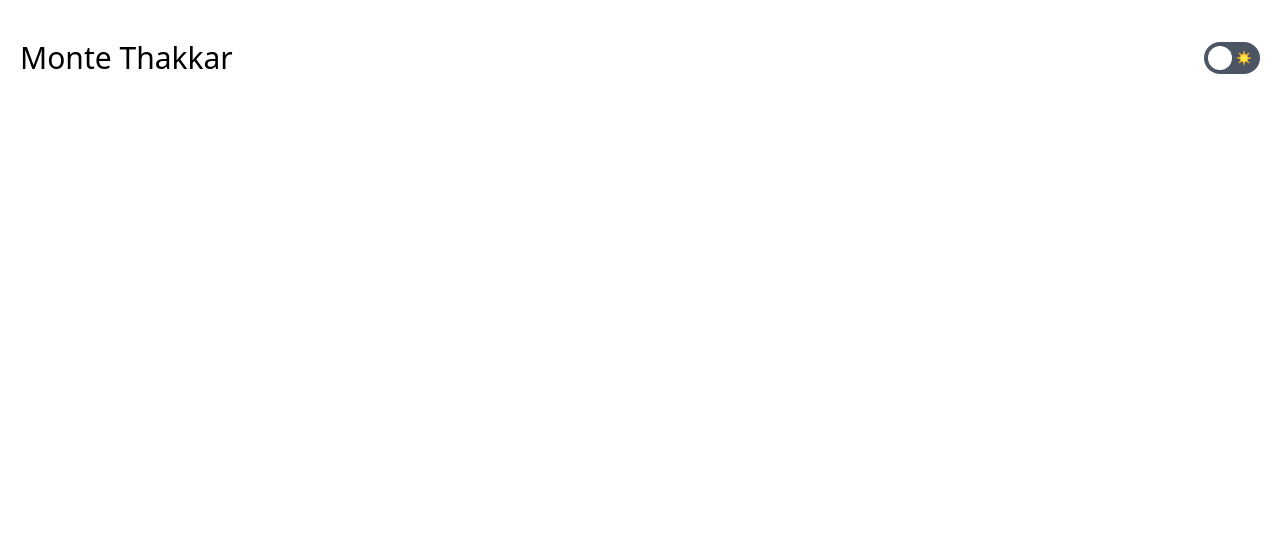
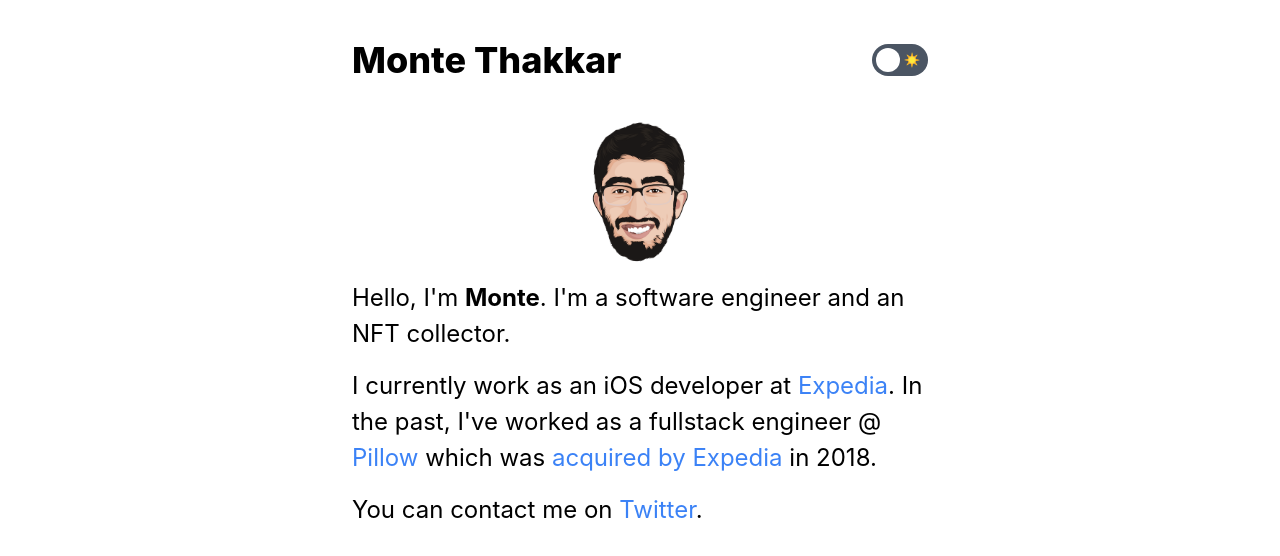
Before and after one commit to Monte9/portfolio-website, a Next.js app: page / in a window 1280 px wide. Shown: the top 556 px of the page. Built offline with nearby package versions, Linux system fonts and the light colour scheme.

Commit message:
added intro section - looks good

```diff
--- a/pages/index.js
+++ b/pages/index.js
@@ -1,4 +1,5 @@
 import Head from 'next/head'
+import Image from 'next/image'
 import {useTheme} from 'next-themes'
 
 export default function Home() {
@@ -12,8 +13,9 @@ export default function Home() {
         <link rel="icon" href="/favicon.ico" />
       </Head>
 
-      <header className="container mx-auto flex justify-between mb-10">
-        <h1 className="text-3xl">Monte Thakkar</h1>
+      <div className="container max-w-xl flex flex-col h-screen">
+        <header className="container max-w-xl mx-auto flex justify-between mb-10">
+          <h1 className="text-4xl font-extrabold">Monte Thakkar</h1>
           <div className="flex items-center justify-center">
             <label className="flex items-center cursor-pointer">
               <div className="relative">
@@ -35,6 +37,22 @@ export default function Home() {
             </label>
           </div>
         </header>
+        <section>
+          <div className="flex items-center justify-center">
+            <Image
+              priority
+              src="/images/profile.jpg"
+              className="rounded-full"
+              height={144}
+              width={144}
+              alt="Monte Profile Image"
+            />
+          </div>
+          <p className="my-4 leading-normal text-2xl">Hello, I'm <b>Monte</b>. I'm a software engineer and an NFT collector.</p>
+          <p className="my-4 leading-normal text-2xl">I currently work as an iOS developer at <a href="https://www.expedia.com/" target="_blank" className="text-blue-500 hover:underline">Expedia</a>. In the past, I've worked as a fullstack engineer @ <a href="https://www.linkedin.com/company/pillow-residential/" target="_blank">Pillow</a> which was <a href="https://techcrunch.com/2018/10/26/expedia-acquires-pillow-and-apartmentjet-to-conquer-the-short-term-rental-market/" target="_blank">acquired by Expedia</a> in 2018.</p>
+          <p className="my-4 leading-normal text-2xl">You can contact me on <a href="https://twitter.com/MThakkar_" target="_blank">Twitter</a>.</p>
+        </section>
+      </div>
     </div>
   )
 }
--- a/styles/globals.css
+++ b/styles/globals.css
@@ -2,6 +2,19 @@
 @tailwind components;
 @tailwind utilities;
 
+@layer base {
+  html,
+  body {
+    -webkit-tap-highlight-color: transparent;
+    font-family: -apple-system, BlinkMacSystemFont, Segoe UI, Roboto, Oxygen, Ubuntu,
+    Cantarell, Fira Sans, Droid Sans, Helvetica Neue, sans-serif;
+  }
+
+  a {
+    @apply text-blue-500 hover:underline
+  }
+}
+
 input:checked ~ .dot {
   transform: translateX(100%);
 }
```
Lines whose indentation alone changed are shown as unchanged.
